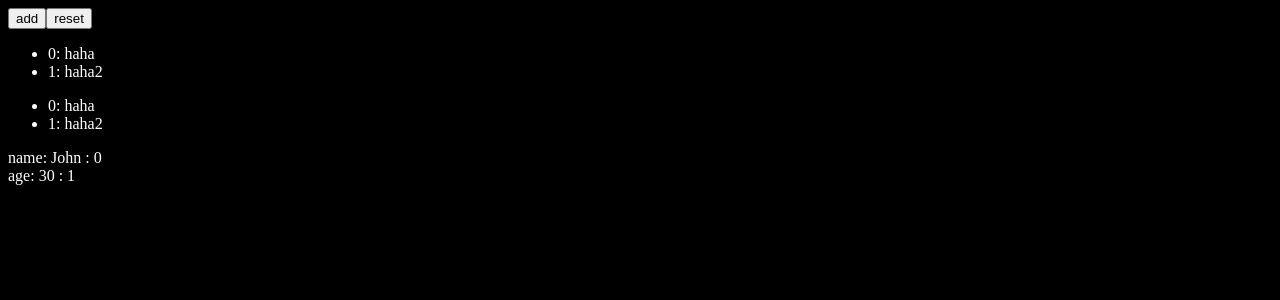
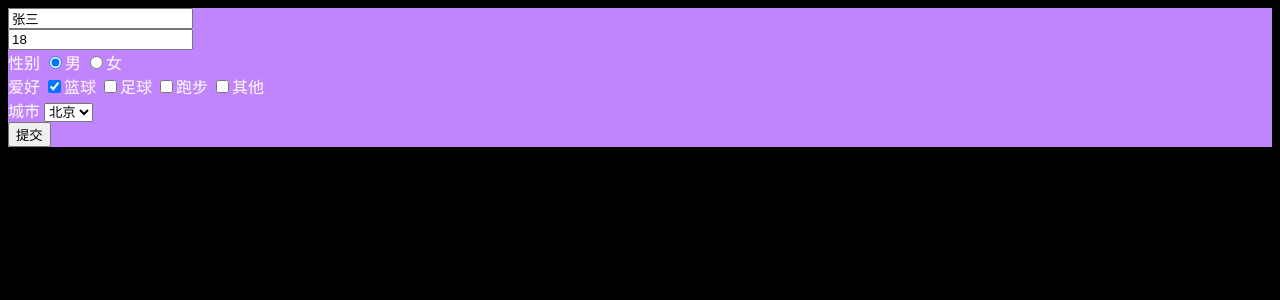
Before and after one commit to iefnaug/vue-start, a Vue app: page / in a window 1280 px wide. Shown: the top 300 px of the page. Built offline with nearby package versions, Linux system fonts and the light colour scheme.

Commit message:
表单绑定

```diff
--- a/src/App.vue
+++ b/src/App.vue
@@ -4,7 +4,8 @@ import Demo02 from "./components/Demo02.vue";
 // import Demo03 from "./components/Demo03.vue";
 // import Demo04 from "./components/Demo04.vue";
 // import Demo05 from "./components/Demo05.vue";
-import Demo06 from "./components/Demo06.vue";
+// import Demo06 from "./components/Demo06.vue";
+import Demo07 from "./components/Demo07.vue";
 </script>
 
 <template>
@@ -13,5 +14,6 @@ import Demo06 from "./components/Demo06.vue";
 <!--  <Demo03></Demo03>-->
 <!--  <Demo04></Demo04>-->
 <!--  <Demo05></Demo05>-->
-  <Demo06></Demo06>
+  <!-- <Demo06></Demo06> -->
+   <Demo07></Demo07>
 </template>
--- /dev/null
+++ b/src/components/Demo07.vue
@@ -0,0 +1,48 @@
+<script setup>
+import { reactive } from "vue";
+const user = reactive({
+    name: '张三',
+    age: 18,
+    hobby: ['篮球'],
+    city: '北京',
+    gender: '男',
+});
+
+function submitForm() {
+    console.log(user);
+    // 在这里处理表单提交逻辑，如发送API请求
+}
+</script>
+
+<template>
+  <div>
+    <form @submit.prevent="submitForm">
+      <input type="text" v-model="user.name" placeholder="请输入姓名"><br>
+      <input type="number" v-model="user.age" placeholder="请输入年龄"><br>
+      性别
+      <input type="radio" v-model="user.gender" value="男">男
+      <input type="radio" v-model="user.gender" value="女">女
+      <br>
+      爱好
+      <input type="checkbox" v-model="user.hobby" value="篮球">篮球
+      <input type="checkbox" v-model="user.hobby" value="足球">足球
+      <input type="checkbox" v-model="user.hobby" value="跑步">跑步
+      <input type="checkbox" v-model="user.hobby" value="其他">其他
+      <br>
+      城市
+      <select v-model="user.city">
+        <option value="北京">北京</option>
+        <option value="上海">上海</option>
+        <option value="广州">广州</option>
+        <option value="深圳">深圳</option>
+      </select><br>
+      <button type="submit">提交</button>
+    </form>
+  </div>
+</template>
+
+<style scoped>
+  div {
+    background-color: #c084fc;
+  }
+</style>
```
